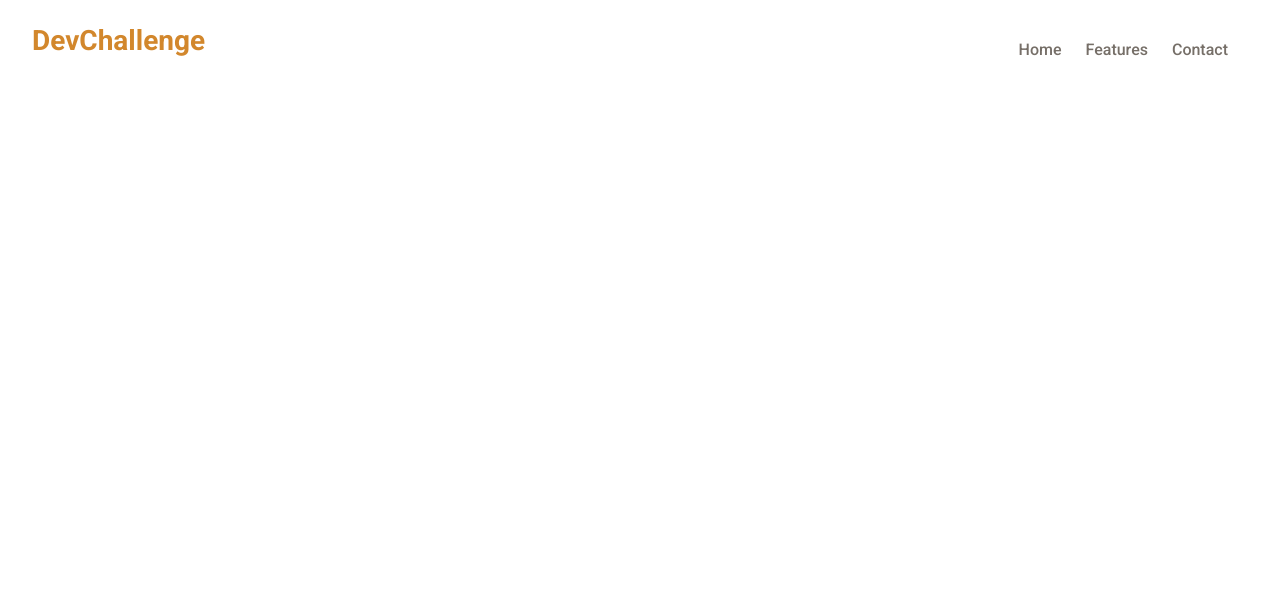
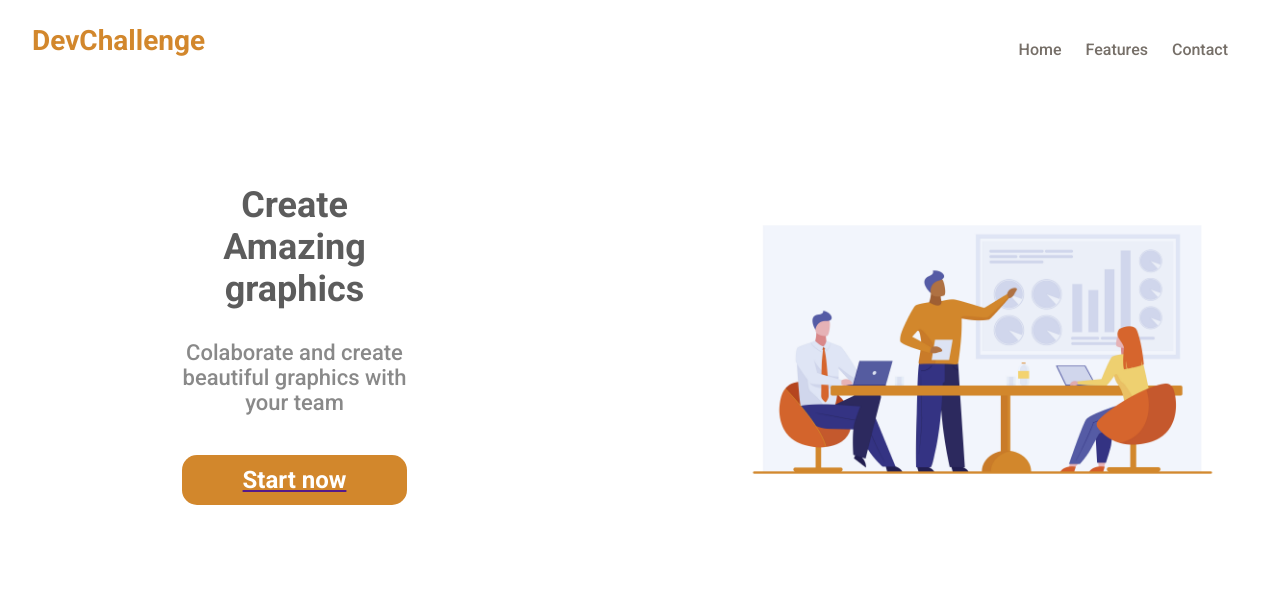
Before and after one commit to USER-Nexus/amazing-graph, a plain HTML site: page index.html in a window 1280 px wide. Drawn offline with Linux system fonts and the light colour scheme.

Commit message:
Submission of the final project files, containing the structure and styling of the page

```diff
--- a/index.html
+++ b/index.html
@@ -29,6 +29,20 @@
         </nav>
     </header>
 
+    <main id="main">
+        <div class="main-container">
+            <div class="main-item">
+                <img src="assets/team.jpg" alt="team">
+            </div>
+            <div class="main-item">
+                <h2>Create Amazing graphics</h2>
+                <p>Colaborate and create beautiful graphics with your team</p>
+                <a href=""><button>Start now</button></a>
+            </div>
+        </div>
+
+    </main>
+
     <script src="src/main.js"></script>
 </body>
 </html>
--- a/src/style.css
+++ b/src/style.css
@@ -29,7 +29,6 @@
 
 .navbar-item:nth-child(2) {
     display: none;
-
 }
 
 .navbar-item ul {
@@ -48,6 +47,11 @@
     text-decoration: none;
     color: #766F68;
     padding-right: 20px;
+}
+
+.navbar-item a:hover {
+    color: #D2872C;
+    transition: 0.3s;
 }
 
 .navbar-item:nth-child(3) a {
@@ -79,3 +83,119 @@
         display: none;
     }
 }
+
+
+/*Main Styles*/
+.main-container {
+    display: flex;
+    flex-direction: column;
+    flex-wrap: nowrap;
+    align-content: space-around;
+    justify-content: space-around;
+    align-items: center;
+    margin: 24px 32px;
+}
+
+.main-item {
+    display: flex;
+}
+
+.main-item:nth-child(1) {
+    order: 1;
+    justify-content: flex-end;
+}
+
+.main-item:nth-child(2) {
+    order: 2;
+    display: flex;
+    flex-direction: column;
+}
+
+.main-item h2 {
+    font-family: "Roboto", sans-serif;
+    font-size: 32px;
+    font-weight: 700;
+    color: #5c5c5c;
+    text-decoration: none;
+    text-align: center;
+    margin: 15px auto;
+}
+
+.main-item p {
+    font-family: "Roboto", sans-serif;
+    font-size: 18px;
+    font-weight: 500;
+    color: #898989;
+    text-decoration: none;
+    text-align: center;
+    margin: 15px auto;
+}
+
+.main-item a {
+    display: flex;
+    justify-content: center;
+    margin: 25px auto;
+}
+
+.main-item button {
+    height: 50px;
+    width: 225px;
+    border: none;
+    border-radius: 15px;
+    background-color: #D2872C;
+    font-family: "Roboto", sans-serif;
+    font-size: 24px;
+    font-weight: 700;
+    color: #fff;
+    text-decoration: none;
+    text-align: center;
+}
+
+.main-item button:hover {
+    background-color: #ffa537;
+    color: #5c5c5c;
+    transition: 0.3s;
+}
+
+.main-item img {
+    height: 90%;
+    width: 90%;
+}
+
+@media screen and (min-width: 700px) {
+    .main-container {
+        display: flex;
+        flex-direction: row;
+        justify-content: space-between;
+    }
+
+    .main-item {
+        margin: 25px;
+    }
+
+    .main-item:nth-child(2) {
+        align-items: flex-start;
+    }
+
+    .main-item:nth-child(1) {
+        order: 2;
+    }
+
+    .main-item:nth-child(2) {
+        order: 1;
+        margin: 70px 150px;
+    }
+
+    .main-item img {
+        height: 75%;
+        width: 75%;
+    }
+
+    .main-item h2 {
+        font-size: 36px;
+    }
+
+    .main-item p {
+        font-size: 22px;
+    }
+}
```
